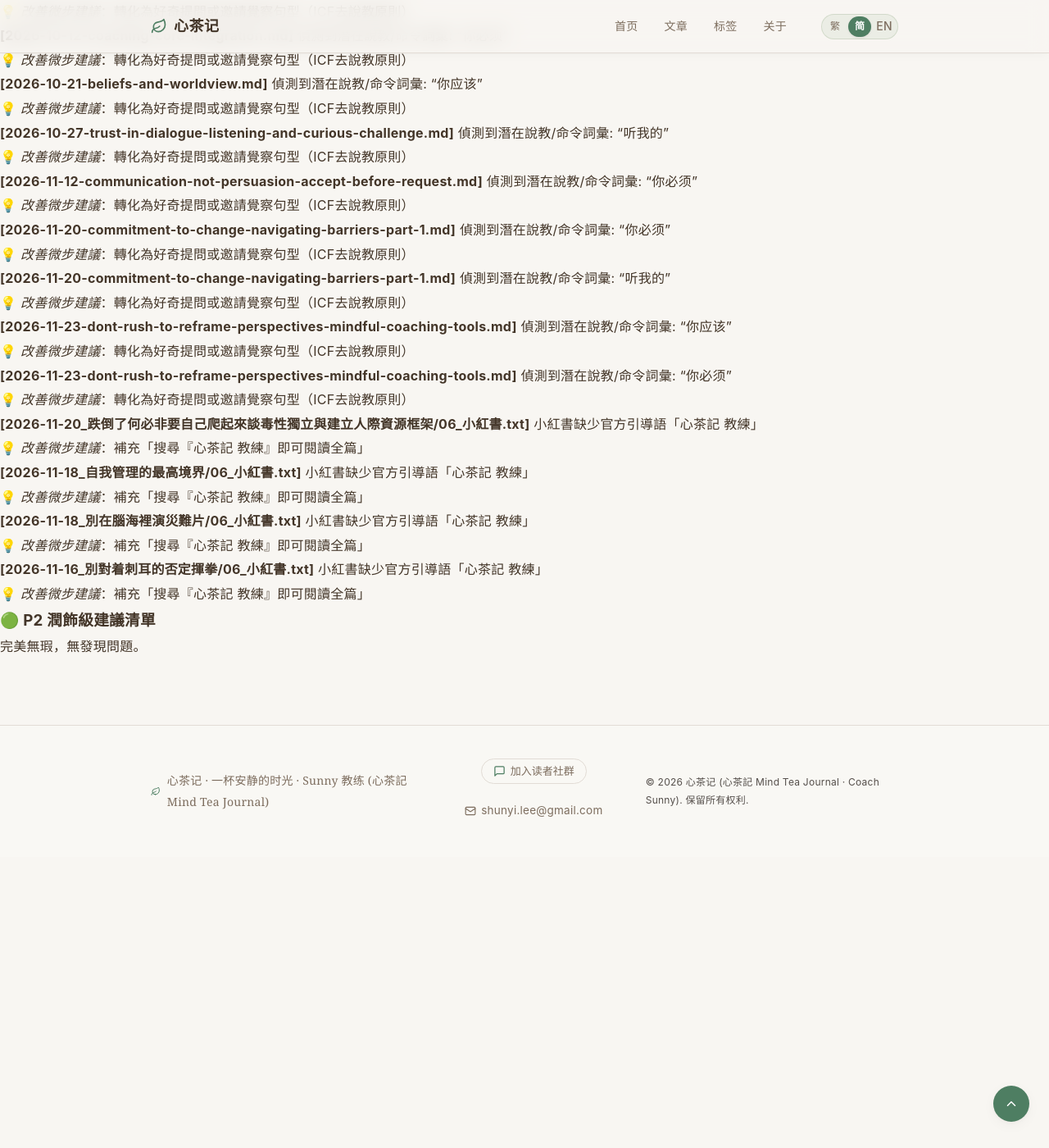
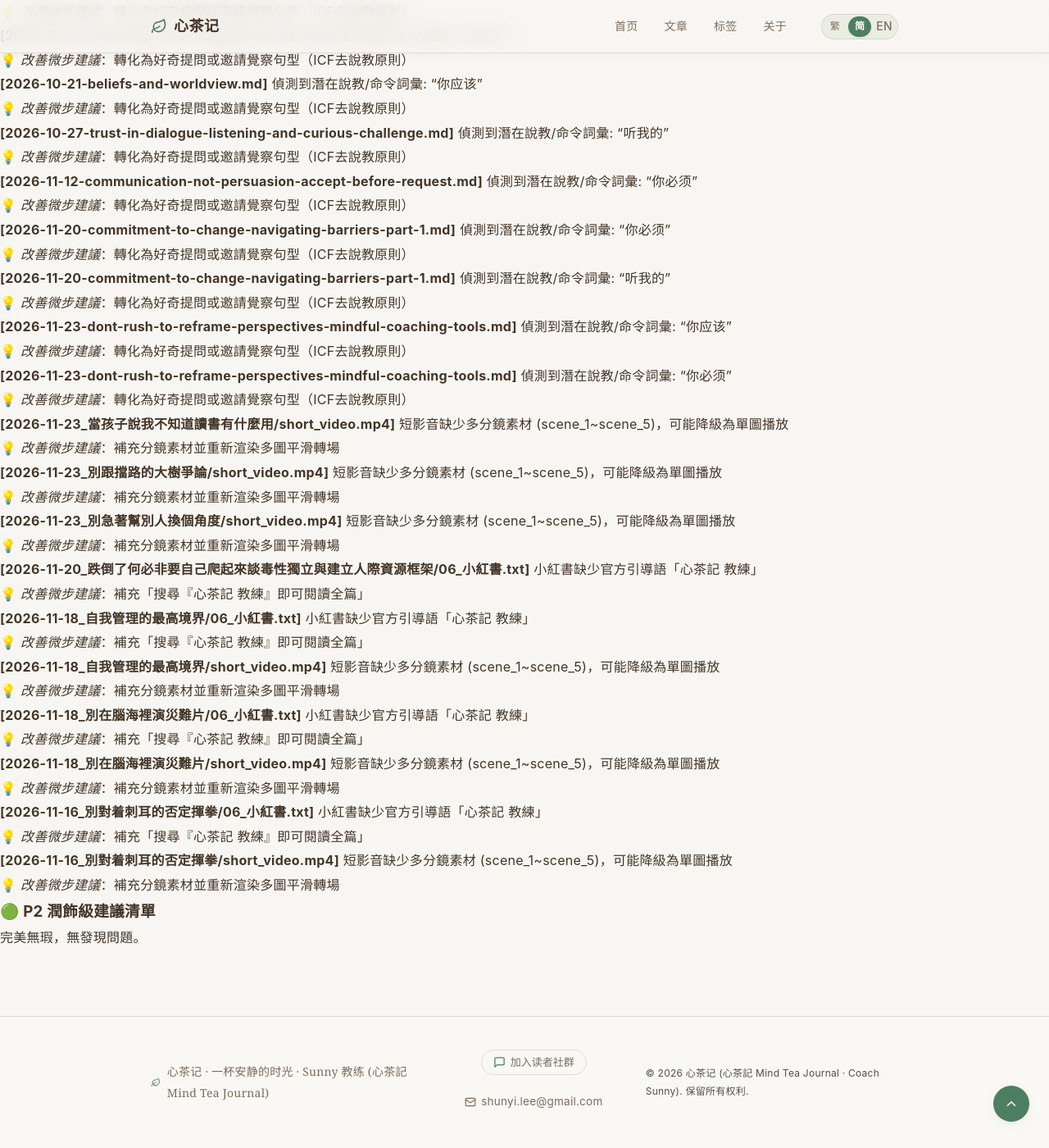
Before and after one commit to coachsunny/blog, a Jekyll site: the page built from QA_REPORT_LATEST.md, in a window 1280 px wide and 1400 px high, scrolled down 1056 px. Shown: the whole window at 82% size. Built offline with Jekyll 4.4.1, drawn with Linux system fonts in a browser that asks for light colours; our own code applies the rules of GitHub Pages for plain Markdown files; some of the changed text lies outside the part shown.

```diff
--- a/QA_REPORT_LATEST.md
+++ b/QA_REPORT_LATEST.md
@@ -61,14 +61,26 @@
   * 💡 *改善微步建議*：轉化為好奇提問或邀請覺察句型（ICF去說教原則）
 * **[2026-11-23-dont-rush-to-reframe-perspectives-mindful-coaching-tools.md]** 偵測到潛在說教/命令詞彙: "你必须"
   * 💡 *改善微步建議*：轉化為好奇提問或邀請覺察句型（ICF去說教原則）
+* **[2026-11-23_當孩子說我不知道讀書有什麼用/short_video.mp4]** 短影音缺少多分鏡素材 (scene_1~scene_5)，可能降級為單圖播放
+  * 💡 *改善微步建議*：補充分鏡素材並重新渲染多圖平滑轉場
+* **[2026-11-23_別跟擋路的大樹爭論/short_video.mp4]** 短影音缺少多分鏡素材 (scene_1~scene_5)，可能降級為單圖播放
+  * 💡 *改善微步建議*：補充分鏡素材並重新渲染多圖平滑轉場
+* **[2026-11-23_別急著幫別人換個角度/short_video.mp4]** 短影音缺少多分鏡素材 (scene_1~scene_5)，可能降級為單圖播放
+  * 💡 *改善微步建議*：補充分鏡素材並重新渲染多圖平滑轉場
 * **[2026-11-20_跌倒了何必非要自己爬起來談毒性獨立與建立人際資源框架/06_小紅書.txt]** 小紅書缺少官方引導語「心茶記 教練」
   * 💡 *改善微步建議*：補充「搜尋『心茶記 教練』即可閱讀全篇」
 * **[2026-11-18_自我管理的最高境界/06_小紅書.txt]** 小紅書缺少官方引導語「心茶記 教練」
   * 💡 *改善微步建議*：補充「搜尋『心茶記 教練』即可閱讀全篇」
+* **[2026-11-18_自我管理的最高境界/short_video.mp4]** 短影音缺少多分鏡素材 (scene_1~scene_5)，可能降級為單圖播放
+  * 💡 *改善微步建議*：補充分鏡素材並重新渲染多圖平滑轉場
 * **[2026-11-18_別在腦海裡演災難片/06_小紅書.txt]** 小紅書缺少官方引導語「心茶記 教練」
   * 💡 *改善微步建議*：補充「搜尋『心茶記 教練』即可閱讀全篇」
+* **[2026-11-18_別在腦海裡演災難片/short_video.mp4]** 短影音缺少多分鏡素材 (scene_1~scene_5)，可能降級為單圖播放
+  * 💡 *改善微步建議*：補充分鏡素材並重新渲染多圖平滑轉場
 * **[2026-11-16_別對着刺耳的否定揮拳/06_小紅書.txt]** 小紅書缺少官方引導語「心茶記 教練」
   * 💡 *改善微步建議*：補充「搜尋『心茶記 教練』即可閱讀全篇」
+* **[2026-11-16_別對着刺耳的否定揮拳/short_video.mp4]** 短影音缺少多分鏡素材 (scene_1~scene_5)，可能降級為單圖播放
+  * 💡 *改善微步建議*：補充分鏡素材並重新渲染多圖平滑轉場
 
 ### 🟢 P2 潤飾級建議清單
 * 完美無瑕，無發現問題。
```
Also changed, not shown: other parts of QA_REPORT_LATEST.md (+3 -3 lines), scripts/daily_qa_audit.js (+9 -0 lines), .agents/skills/mindtea-publish/scripts/render_short_video.js, assets/default_scenes/scene_2.jpg (added), assets/default_scenes/scene_3.jpg (added), assets/default_scenes/scene_4.jpg (added), assets/default_scenes/scene_5.jpg (added).
